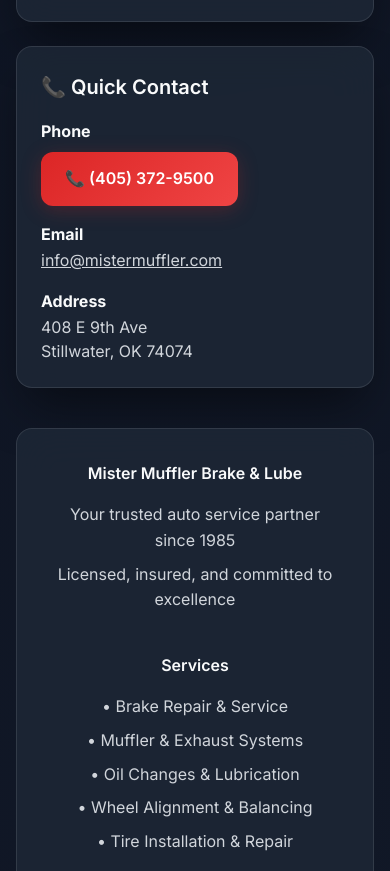
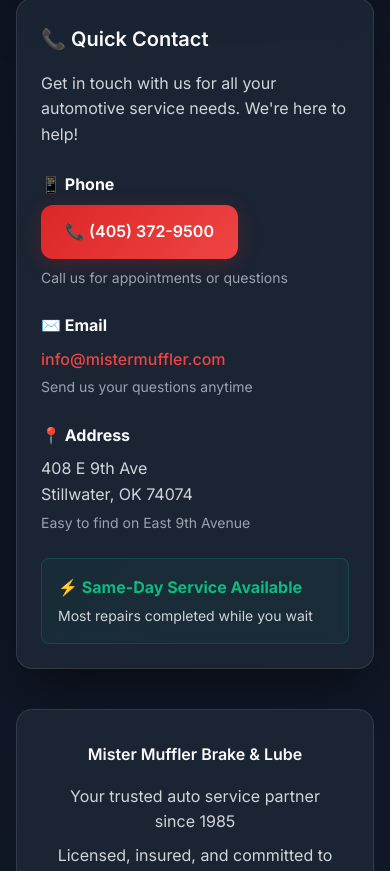
Before and after one commit to JamesBrownR/Mister-Muffler-Brake-Lube, a plain HTML site: page index.html in a window 390 px wide. Shown: the part 4515-5386 px from the top of the page. Drawn offline with Linux system fonts and the light colour scheme.

Commit message:
Update index.html

```diff
--- a/index.html
+++ b/index.html
@@ -163,16 +163,10 @@
 
   /* Main Layout */
   main {
-    display: grid;
-    grid-template-columns: 2fr 1fr;
+    display: flex;
+    flex-direction: column;
     gap: 32px;
     margin-bottom: 40px;
-  }
-
-  @media (max-width: 1024px) {
-    main {
-      grid-template-columns: 1fr;
-    }
   }
 
   /* Card Styles */
@@ -313,12 +307,7 @@
     transform: scale(1.05);
   }
 
-  /* Sidebar */
-  .sidebar {
-    display: flex;
-    flex-direction: column;
-    gap: 24px;
-  }
+  /* Sidebar - no longer needed as separate styles */
 
   /* Hours Table */
   .hours-table {
@@ -748,24 +737,34 @@
         <!-- Quick Contact -->
         <div class="card animate-fade-in">
           <h3>📞 Quick Contact</h3>
-          <div style="margin-bottom: 16px;">
-            <strong>Phone</strong><br>
-            <a class="call-now" href="tel:+14053729500" style="margin-top: 8px; display: inline-flex;">
+          <p style="color: var(--text-secondary); margin-bottom: 24px;">Get in touch with us for all your automotive service needs. We're here to help!</p>
+
+          <div style="margin-bottom: 24px;">
+            <strong style="display: block; margin-bottom: 8px; color: var(--text-primary);">📱 Phone</strong>
+            <a class="call-now" href="tel:+14053729500" style="margin-bottom: 8px; display: inline-flex;">
               📞 (405) 372-9500
             </a>
+            <p style="font-size: 14px; color: var(--text-muted); margin: 0;">Call us for appointments or questions</p>
           </div>
 
-          <div style="margin-bottom: 16px;">
-            <strong>Email</strong><br>
-            <a href="mailto:info@mistermuffler.com" style="color: var(--text-secondary);">info@mistermuffler.com</a>
+          <div style="margin-bottom: 24px;">
+            <strong style="display: block; margin-bottom: 8px; color: var(--text-primary);">✉️ Email</strong>
+            <a href="mailto:info@mistermuffler.com" style="color: var(--accent-secondary); text-decoration: none; font-weight: 500;">info@mistermuffler.com</a>
+            <p style="font-size: 14px; color: var(--text-muted); margin: 4px 0 0 0;">Send us your questions anytime</p>
           </div>
 
-          <div>
-            <strong>Address</strong><br>
-            <address style="color: var(--text-secondary); font-style: normal; line-height: 1.5;">
+          <div style="margin-bottom: 24px;">
+            <strong style="display: block; margin-bottom: 8px; color: var(--text-primary);">📍 Address</strong>
+            <address style="color: var(--text-secondary); font-style: normal; line-height: 1.6;">
               408 E 9th Ave<br>
               Stillwater, OK 74074
             </address>
+            <p style="font-size: 14px; color: var(--text-muted); margin: 4px 0 0 0;">Easy to find on East 9th Avenue</p>
+          </div>
+
+          <div style="padding: 16px; background: rgba(16, 185, 129, 0.05); border: 1px solid rgba(16, 185, 129, 0.2); border-radius: var(--radius-sm);">
+            <strong style="color: var(--success); display: block; margin-bottom: 4px;">⚡ Same-Day Service Available</strong>
+            <p style="font-size: 14px; color: var(--text-secondary); margin: 0;">Most repairs completed while you wait</p>
           </div>
         </div>
       </aside>
```
